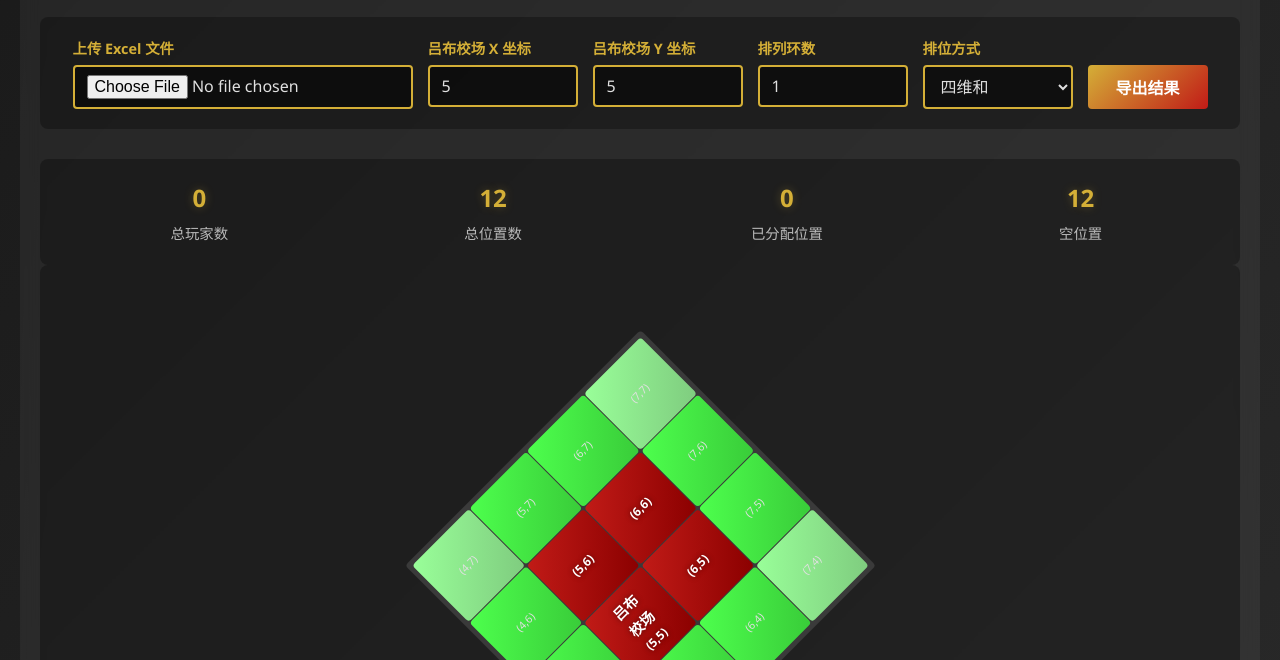
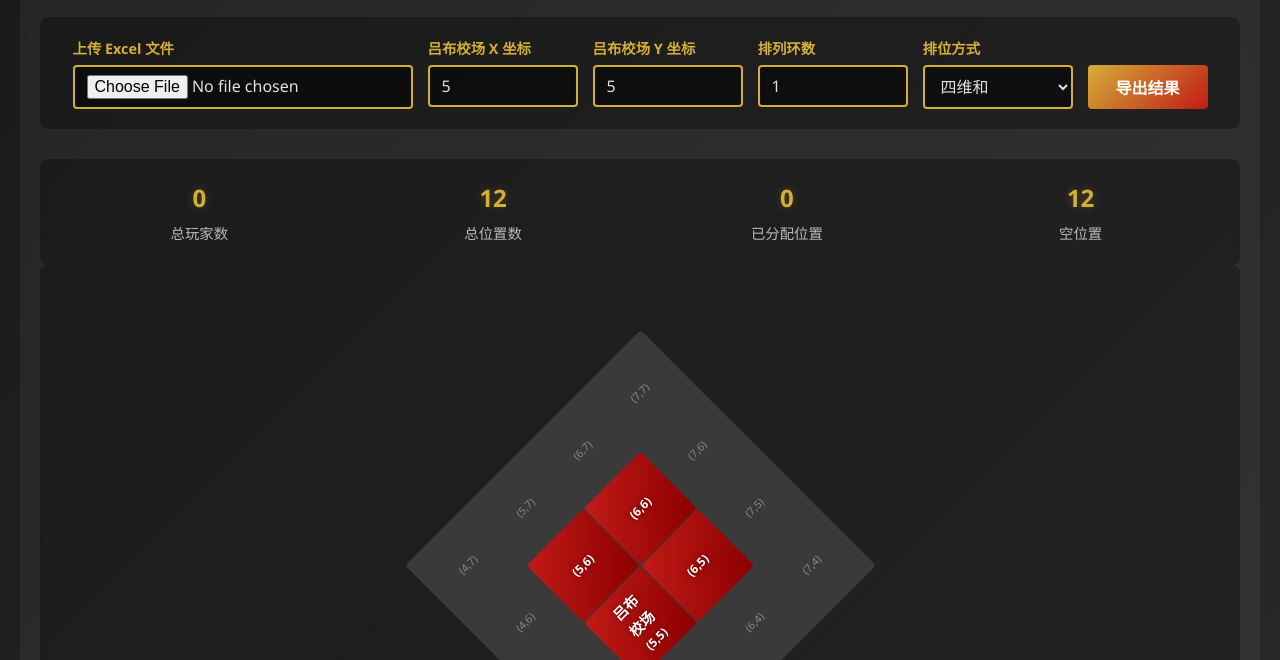
Before and after one commit to littlemo/sanbing_lvbu_pos, a website: page index.html in a window 1280 px wide. Shown: the part 140-800 px from the top of the page. Drawn offline with Linux system fonts and the light colour scheme.

Commit message:
fix: 修改默认空位置颜色为灰色，确保坐标信息清晰可见

```diff
--- a/app.js
+++ b/app.js
@@ -202,10 +202,12 @@ Y坐标: ${y}
                         });
                     } else {
                         // 当找到位置但没有玩家数据时，显示坐标
+                        cell.className += ' empty';
                         cell.innerHTML = `<small>(${x},${y})</small>`;
                     }
                 } else {
                     // 当找不到位置时，显示坐标
+                    cell.className += ' empty';
                     cell.innerHTML = `<small>(${x},${y})</small>`;
                 }
             }
--- a/index.html
+++ b/index.html
@@ -194,6 +194,12 @@
         .distance-12 { background: linear-gradient(135deg, #ff9900, #ff6600); }
         .distance-13 { background: linear-gradient(135deg, #ff6600, #ff3300); }
         .distance-14 { background: linear-gradient(135deg, #ff3300, #ff0000); }
+
+        /* 空位置样式 */
+        .cell.empty {
+            background: #3a3a3a; /* 灰色背景，不要太显眼 */
+            color: #888; /* 灰色文字，与背景形成对比，确保坐标信息清晰可见 */
+        }
 
         /* 鼠标hover效果 */
         .cell:hover {
```
Also changed, not shown: dist/app.js, dist/index.html.
